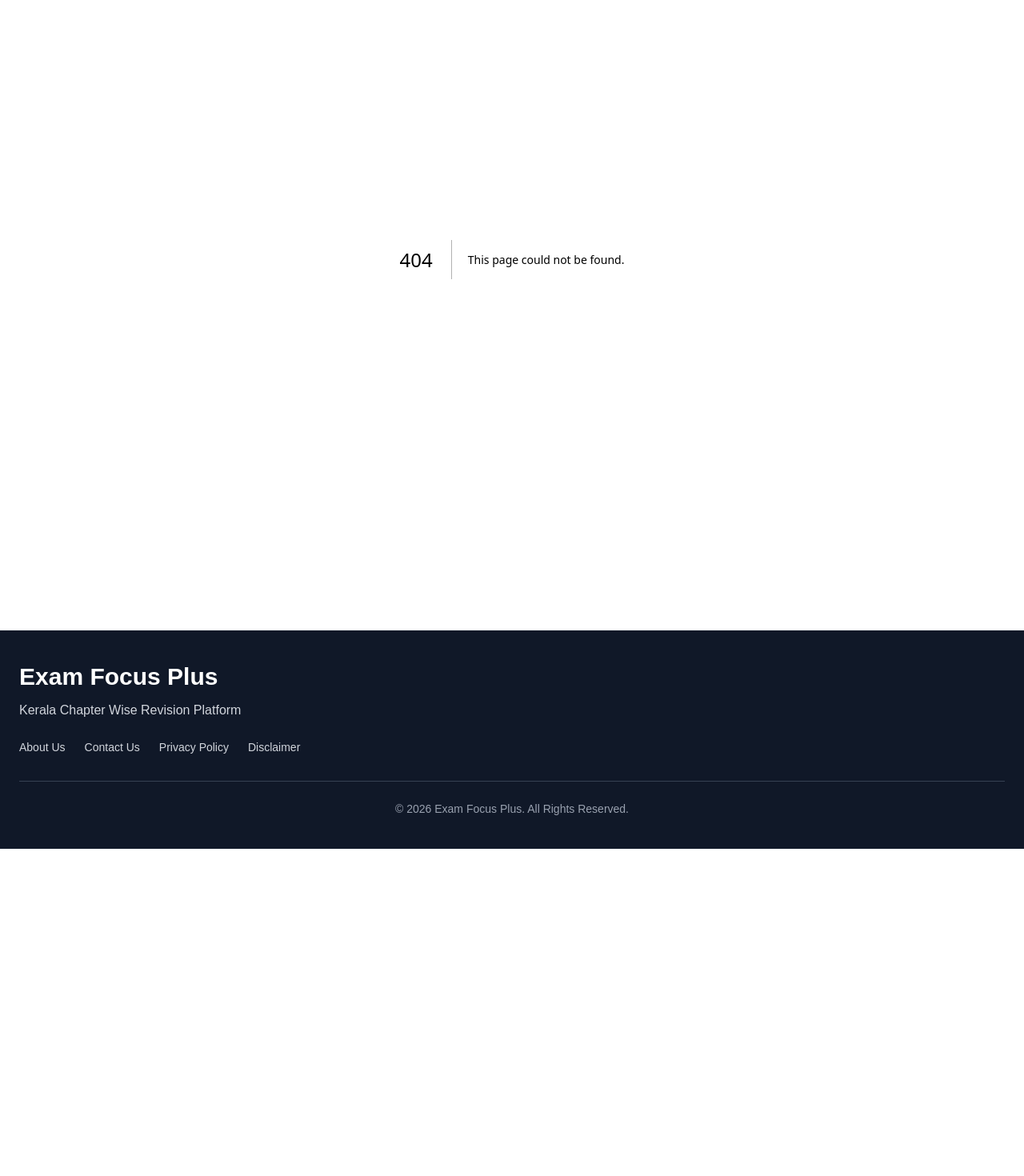
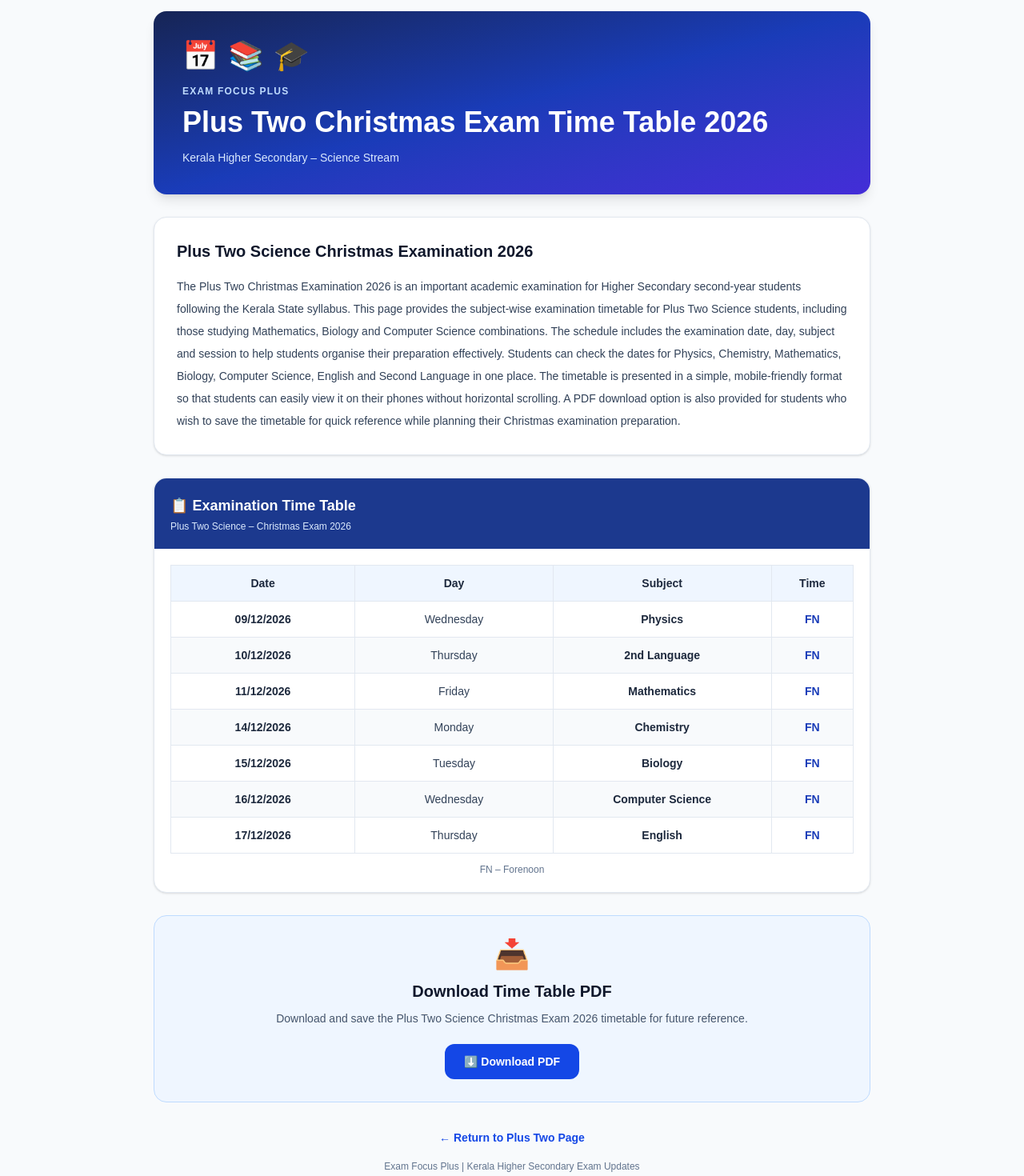
Before and after one commit to examfocusplus/exam-focus-plus, a Next.js app: page /plus-two-science-christmas-timetable-2026 in a window 1280 px wide. Before the commit this address had no page. Shown: the part 140-1610 px from the top of the page at 80% size. Before the commit the page ends 1201 px from the top, so only its background shows below. Built offline with nearby package versions, Linux system fonts and the light colour scheme.

Commit message:
Add Plus Two Science Christmas timetable

```diff
--- /dev/null
+++ b/app/plus-two-science-christmas-timetable-2026/page.tsx
@@ -0,0 +1,173 @@
+import type { Metadata } from "next";
+import Link from "next/link";
+
+export const metadata: Metadata = {
+  title: "Plus Two Christmas Exam Time Table 2026 | Exam Focus Plus",
+  description:
+    "Plus Two Science Christmas Exam Time Table 2026 for Mathematics, Biology and Computer Science students. Check exam dates, subjects and timings and download the timetable PDF.",
+  alternates: {
+    canonical: "/plus-two-science-christmas-timetable-2026",
+  },
+};
+
+const timetable = [
+  { date: "09/12/2026", day: "Wednesday", subject: "Physics", time: "FN" },
+  { date: "10/12/2026", day: "Thursday", subject: "2nd Language", time: "FN" },
+  { date: "11/12/2026", day: "Friday", subject: "Mathematics", time: "FN" },
+  { date: "14/12/2026", day: "Monday", subject: "Chemistry", time: "FN" },
+  { date: "15/12/2026", day: "Tuesday", subject: "Biology", time: "FN" },
+  { date: "16/12/2026", day: "Wednesday", subject: "Computer Science", time: "FN" },
+  { date: "17/12/2026", day: "Thursday", subject: "English", time: "FN" },
+];
+
+export default function PlusTwoScienceTimetablePage() {
+  return (
+    <main className="min-h-screen bg-slate-50 px-3 py-8 sm:px-6 sm:py-12">
+      <div className="mx-auto max-w-4xl">
+
+        <Link
+          href="/plus-two"
+          className="mb-5 inline-flex items-center gap-2 text-sm font-semibold text-blue-700 hover:underline"
+        >
+          ← Back to Plus Two
+        </Link>
+
+        <header className="overflow-hidden rounded-2xl bg-gradient-to-br from-blue-950 via-blue-800 to-indigo-700 p-6 text-white shadow-lg sm:p-9">
+          <div className="mb-4 flex items-center gap-3 text-4xl">
+            <span>📅</span>
+            <span>📚</span>
+            <span>🎓</span>
+          </div>
+
+          <p className="mb-2 text-xs font-bold uppercase tracking-widest text-blue-200">
+            Exam Focus Plus
+          </p>
+
+          <h1 className="text-2xl font-extrabold leading-tight sm:text-4xl">
+            Plus Two Christmas Exam Time Table 2026
+          </h1>
+
+          <p className="mt-3 text-sm text-blue-100">
+            Kerala Higher Secondary – Science Stream
+          </p>
+        </header>
+
+        <section className="mt-7 rounded-2xl border border-slate-200 bg-white p-5 shadow-sm sm:p-7">
+          <h2 className="mb-4 text-xl font-bold text-slate-900">
+            Plus Two Science Christmas Examination 2026
+          </h2>
+
+          <p className="text-sm leading-7 text-slate-700">
+            The Plus Two Christmas Examination 2026 is an important academic
+            examination for Higher Secondary second-year students following
+            the Kerala State syllabus. This page provides the subject-wise
+            examination timetable for Plus Two Science students, including
+            those studying Mathematics, Biology and Computer Science
+            combinations. The schedule includes the examination date, day,
+            subject and session to help students organise their preparation
+            effectively. Students can check the dates for Physics, Chemistry,
+            Mathematics, Biology, Computer Science, English and Second
+            Language in one place. The timetable is presented in a simple,
+            mobile-friendly format so that students can easily view it on
+            their phones without horizontal scrolling. A PDF download option
+            is also provided for students who wish to save the timetable
+            for quick reference while planning their Christmas examination
+            preparation.
+          </p>
+        </section>
+
+        <section className="mt-7 overflow-hidden rounded-2xl border border-slate-200 bg-white shadow-sm">
+          <div className="bg-blue-900 p-4 text-white sm:p-5">
+            <h2 className="text-lg font-bold">
+              📋 Examination Time Table
+            </h2>
+            <p className="mt-1 text-xs text-blue-100">
+              Plus Two Science – Christmas Exam 2026
+            </p>
+          </div>
+
+          <div className="p-2 sm:p-5">
+            <table className="w-full table-fixed border-collapse text-center">
+              <thead>
+                <tr className="bg-blue-50 text-slate-800">
+                  <th className="w-[27%] border border-slate-200 px-1 py-3 text-[11px] font-bold sm:text-sm">
+                    Date
+                  </th>
+                  <th className="w-[29%] border border-slate-200 px-1 py-3 text-[11px] font-bold sm:text-sm">
+                    Day
+                  </th>
+                  <th className="w-[32%] border border-slate-200 px-1 py-3 text-[11px] font-bold sm:text-sm">
+                    Subject
+                  </th>
+                  <th className="w-[12%] border border-slate-200 px-1 py-3 text-[11px] font-bold sm:text-sm">
+                    Time
+                  </th>
+                </tr>
+              </thead>
+
+              <tbody>
+                {timetable.map((item, index) => (
+                  <tr
+                    key={item.date}
+                    className={index % 2 === 0 ? "bg-white" : "bg-slate-50"}
+                  >
+                    <td className="border border-slate-200 px-1 py-3 text-[10px] font-semibold text-slate-800 sm:text-sm">
+                      {item.date}
+                    </td>
+                    <td className="border border-slate-200 px-1 py-3 text-[10px] text-slate-700 sm:text-sm">
+                      {item.day}
+                    </td>
+                    <td className="break-words border border-slate-200 px-1 py-3 text-[10px] font-semibold text-slate-800 sm:text-sm">
+                      {item.subject}
+                    </td>
+                    <td className="border border-slate-200 px-1 py-3 text-[10px] font-bold text-blue-800 sm:text-sm">
+                      {item.time}
+                    </td>
+                  </tr>
+                ))}
+              </tbody>
+            </table>
+
+            <p className="mt-3 text-center text-xs text-slate-500">
+              FN – Forenoon
+            </p>
+          </div>
+        </section>
+
+        <section className="mt-7 rounded-2xl border border-blue-200 bg-blue-50 p-5 text-center sm:p-7">
+          <div className="text-4xl">📥</div>
+
+          <h2 className="mt-3 text-xl font-extrabold text-slate-900">
+            Download Time Table PDF
+          </h2>
+
+          <p className="mt-2 text-sm leading-6 text-slate-600">
+            Download and save the Plus Two Science Christmas Exam 2026
+            timetable for future reference.
+          </p>
+
+          <a
+            href="/pdf/plus-two-christmas-exam-timetable-2026.pdf"
+            download
+            className="mt-5 inline-flex items-center justify-center gap-2 rounded-xl bg-blue-700 px-6 py-3 text-sm font-bold text-white transition hover:bg-blue-800"
+          >
+            ⬇️ Download PDF
+          </a>
+        </section>
+
+        <footer className="mt-8 text-center">
+          <Link
+            href="/plus-two"
+            className="text-sm font-bold text-blue-700 hover:underline"
+          >
+            ← Return to Plus Two Page
+          </Link>
+          <p className="mt-4 text-xs text-slate-500">
+            Exam Focus Plus | Kerala Higher Secondary Exam Updates
+          </p>
+        </footer>
+
+      </div>
+    </main>
+  );
+}
```
